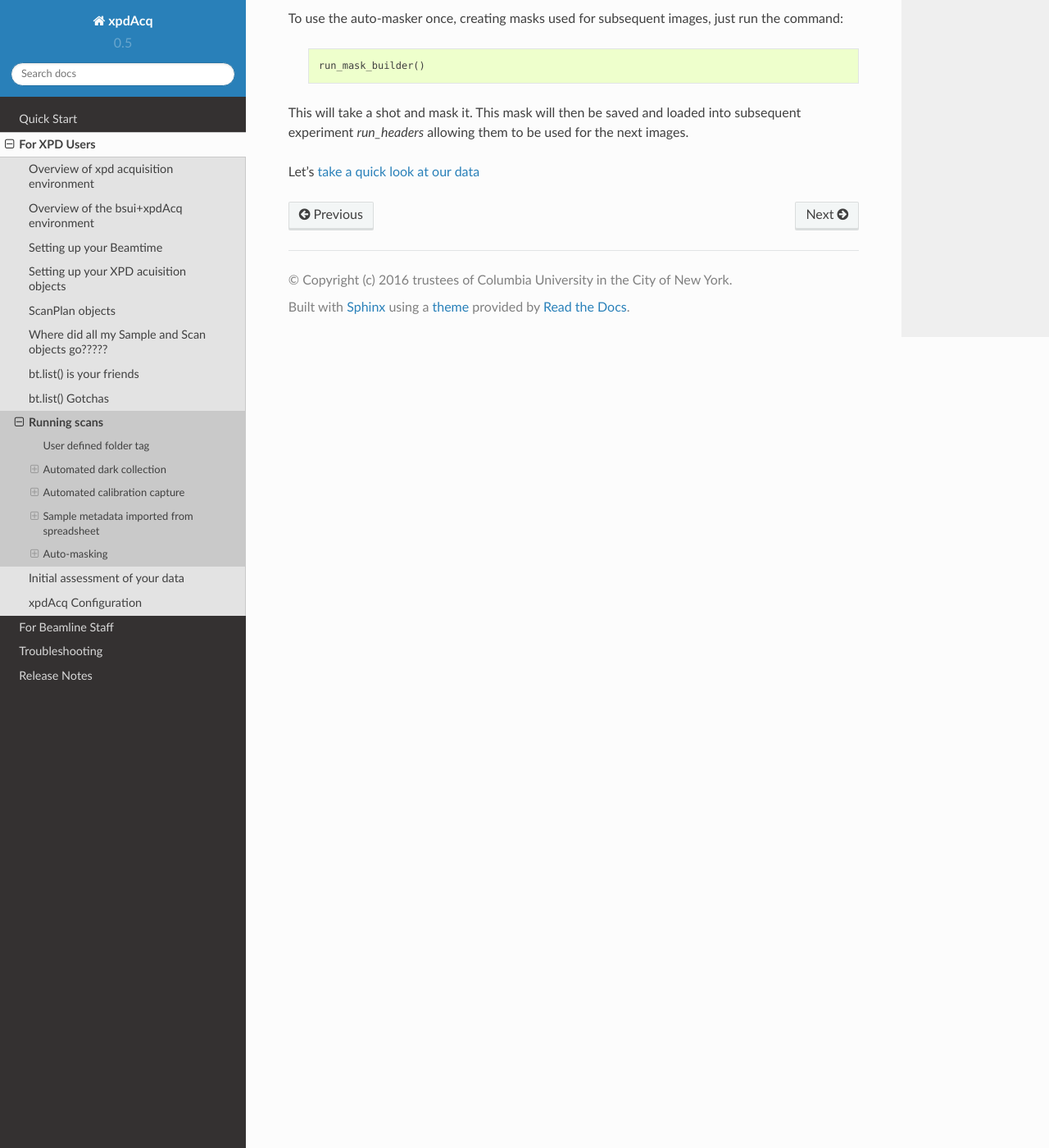
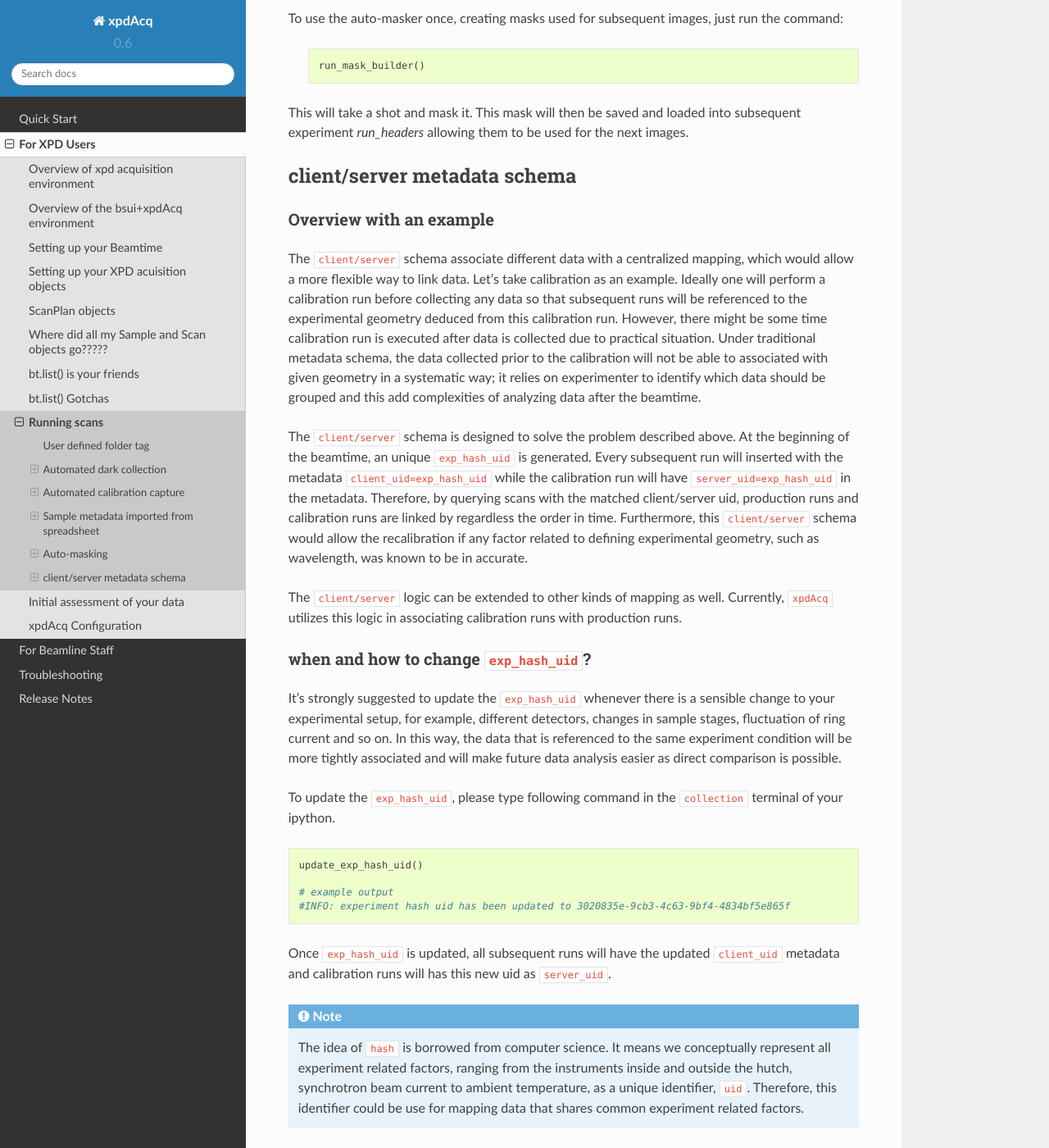
Before and after one commit to xpdAcq/xpdAcq, a Sphinx documentation site: the page built from docs/usb_Running.rst, in a window 1280 px wide and 1400 px high, scrolled down 11428 px. Shown: the whole window at 82% size. Built offline with Sphinx 7.4.7 and the Read the Docs theme 2.0.0, drawn with Linux system fonts in a browser that asks for light colours.

Commit message:
DOC: v0.6 doc

```diff
--- a/docs/conf.py
+++ b/docs/conf.py
@@ -65,9 +65,9 @@ author = 'Chia-Hao Liu, Simon J. L. Billinge'
 # built documents.
 #
 # The short X.Y version.
-version = '0.5'
+version = '0.6'
 # The full version, including alpha/beta/rc tags.
-release = '0.5'
+release = '0.6.0'
 
 # The language for content autogenerated by Sphinx. Refer to documentation
 # for a list of supported languages.
--- a/docs/usb_Running.rst
+++ b/docs/usb_Running.rst
@@ -601,9 +601,9 @@ Sample Objects
 
 .. _auto_mask:
 
-
 Auto-masking
 """"""""""""
+
 Masking can be a tedious process, requiring long hours judging which pixels
 are good and which need to be removed. The our automated masking software aims
 to alleviate this by applying a set of masks in sequence to return better
@@ -621,7 +621,6 @@ the low scattering mask.
 
 Applied masks
 ^^^^^^^^^^^^^
-
 
 0. Any mask passed in to the software:
     If you have any preexisting masks, we will use those as a starting position
@@ -677,6 +676,70 @@ into subsequent experiment `run_headers` allowing them to be used for the next
 images.
 
 
+.. _client_server_md:
+
+client/server metadata schema
+""""""""""""""""""""""""""""""
+
+Overview with an example
+^^^^^^^^^^^^^^^^^^^^^^^^^
+
+The ``client/server`` schema associate different data with a centralized
+mapping, which would allow a more flexible way to link data. Let's take
+calibration as an example. Ideally one will perform a calibration run
+before collecting any data so that subsequent runs will be referenced to
+the experimental geometry deduced from this calibration run. However,
+there might be some time calibration run is executed after data is
+collected due to practical situation. Under traditional metadata schema,
+the data collected prior to the calibration will not be able to associated
+with given geometry in a systematic way; it relies on experimenter to
+identify which data should be grouped and this add complexities of
+analyzing data after the beamtime.
+
+The ``client/server`` schema is designed to solve the problem described above.
+At the beginning of the beamtime, an unique ``exp_hash_uid`` is generated.
+Every subsequent run will inserted with the metadata ``client_uid=exp_hash_uid``
+while the calibration run will have ``server_uid=exp_hash_uid`` in the metadata.
+Therefore, by querying scans with the matched client/server uid, production runs
+and calibration runs are linked by regardless the order in time. Furthermore,
+this ``client/server`` schema would allow the recalibration if any factor related
+to defining experimental geometry, such as wavelength, was known to be in accurate.
+
+The ``client/server`` logic can be extended to other kinds of mapping as well.
+Currently, ``xpdAcq`` utilizes this logic in associating calibration runs with
+production runs.
+
+when and how to change ``exp_hash_uid``?
+^^^^^^^^^^^^^^^^^^^^^^^^^^^^^^^^^^^^^^^^
+
+It's strongly suggested to update the ``exp_hash_uid`` whenever there is
+a sensible change to your experimental setup, for example, different detectors,
+changes in sample stages, fluctuation of ring current and so on. In this way,
+the data that is referenced to the same experiment condition will be more
+tightly associated and will make future data analysis easier as direct comparison
+is possible.
+
+To update the ``exp_hash_uid``, please type following command in the ``collection``
+terminal of your ipython.
+
+.. code:: python
+
+  update_exp_hash_uid()
+
+  # example output
+  #INFO: experiment hash uid has been updated to 3020835e-9cb3-4c63-9bf4-4834bf5e865f
+
+Once ``exp_hash_uid`` is updated, all subsequent runs will have the
+updated ``client_uid`` metadata and calibration runs will has this new uid
+as ``server_uid``.
+
+.. note::
+
+  The idea of ``hash`` is borrowed from computer science. It means we conceptually
+  represent all experiment related factors, ranging from the instruments inside
+  and outside the hutch, synchrotron beam current to ambient temperature, as a
+  unique identifier, ``uid``. Therefore, this identifier could be use for mapping
+  data that shares common experiment related factors.
 
 
 Let's :ref:`take a quick look at our data <usb_quickassess>`
```
Also changed, not shown: other parts of docs/usb_Running.rst (+2 -2 lines), docs/index.rst (+26 -29 lines), docs/quickstart.rst (+36 -36 lines), 1 other file.
